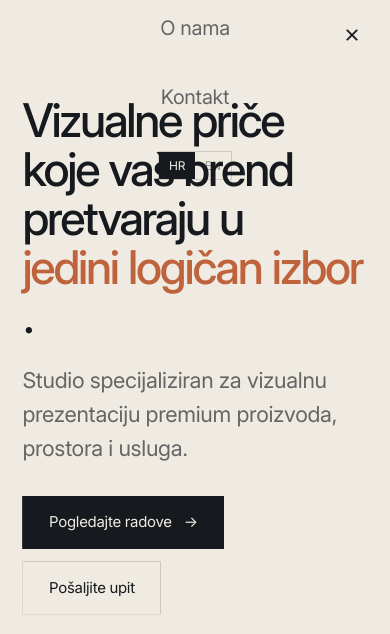
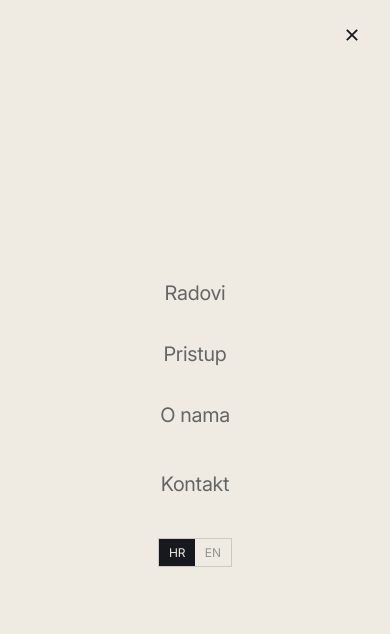
Before and after one commit to svalinaj/bokun-studio, a plain HTML site: page index.html in a window 390 px wide. Both pictures are taken after a click on the button "Izbornik". Shown: the top 634 px of the page. Drawn offline with Linux system fonts and the light colour scheme.

Commit message:
Fix mobile menu overlay: neutralize nav backdrop-filter containing block

```diff
--- a/index.html
+++ b/index.html
@@ -295,6 +295,7 @@ mark{background:rgba(191,99,61,.2);color:var(--copper);padding:1px .3rem}
     background:var(--paper);opacity:0;visibility:hidden;pointer-events:none;transition:opacity .4s var(--eo)}
   .navlinks a{font-size:1.25rem}
   nav.open .navlinks{opacity:1;visibility:visible;pointer-events:auto}
+  nav.open{backdrop-filter:none}
   .navtoggle{display:inline-flex}
   .logostrip{grid-template-columns:repeat(2,1fr)}
   body.menu-open{overflow:hidden}
```
